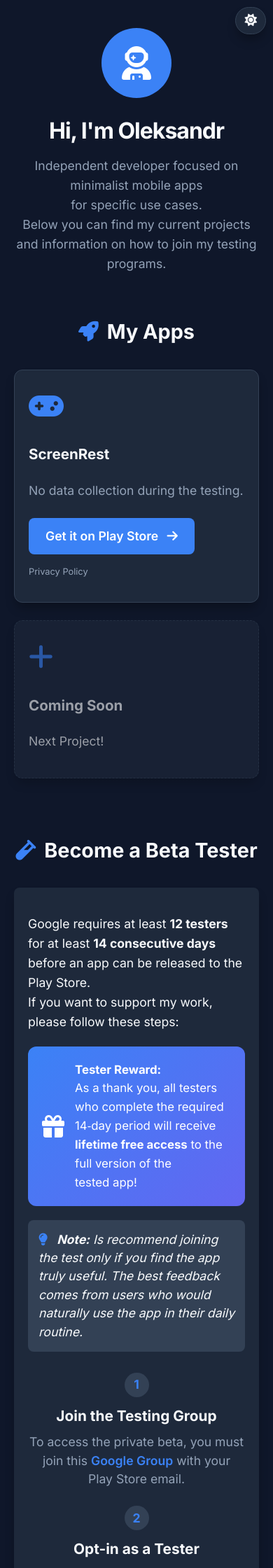
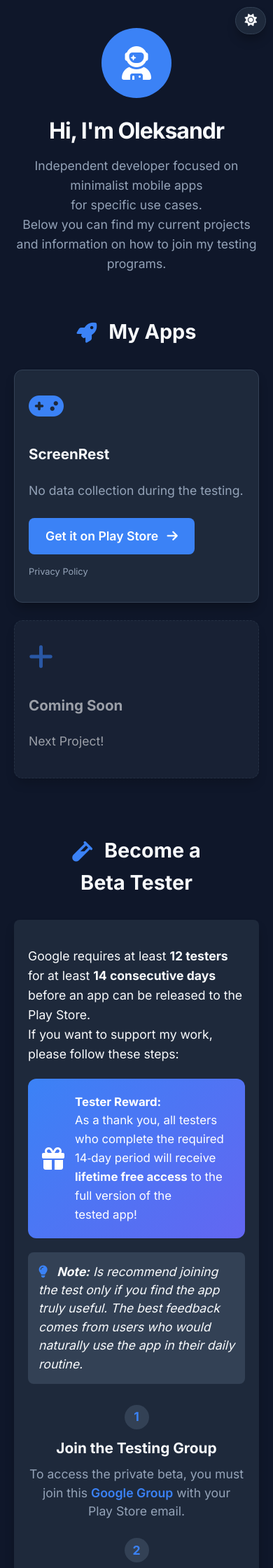
Before and after one commit to digitalcreat0r/sitoweb, a Jekyll site: the page built from index.html, in a window 390 px wide. Shown: the top 2240 px of the page at 70% size. Built offline with Jekyll 4.4.1, drawn with Linux system fonts in a browser that asks for light colours.

Commit message:
aggiornamento

```diff
--- a/assets/css/style.css
+++ b/assets/css/style.css
@@ -280,6 +280,15 @@ footer {
 @media (max-width: 600px) {
     body { font-size: 1.1rem; }
     h1 { font-size: 2rem; }
+    h2 {
+            display: block;
+            text-align: center;
+        }
+
+        h2 i {
+            margin-right: 10px;
+            vertical-align: middle;
+        }
     .tester-box {
             padding: 20px;
             border-left: none;
```
